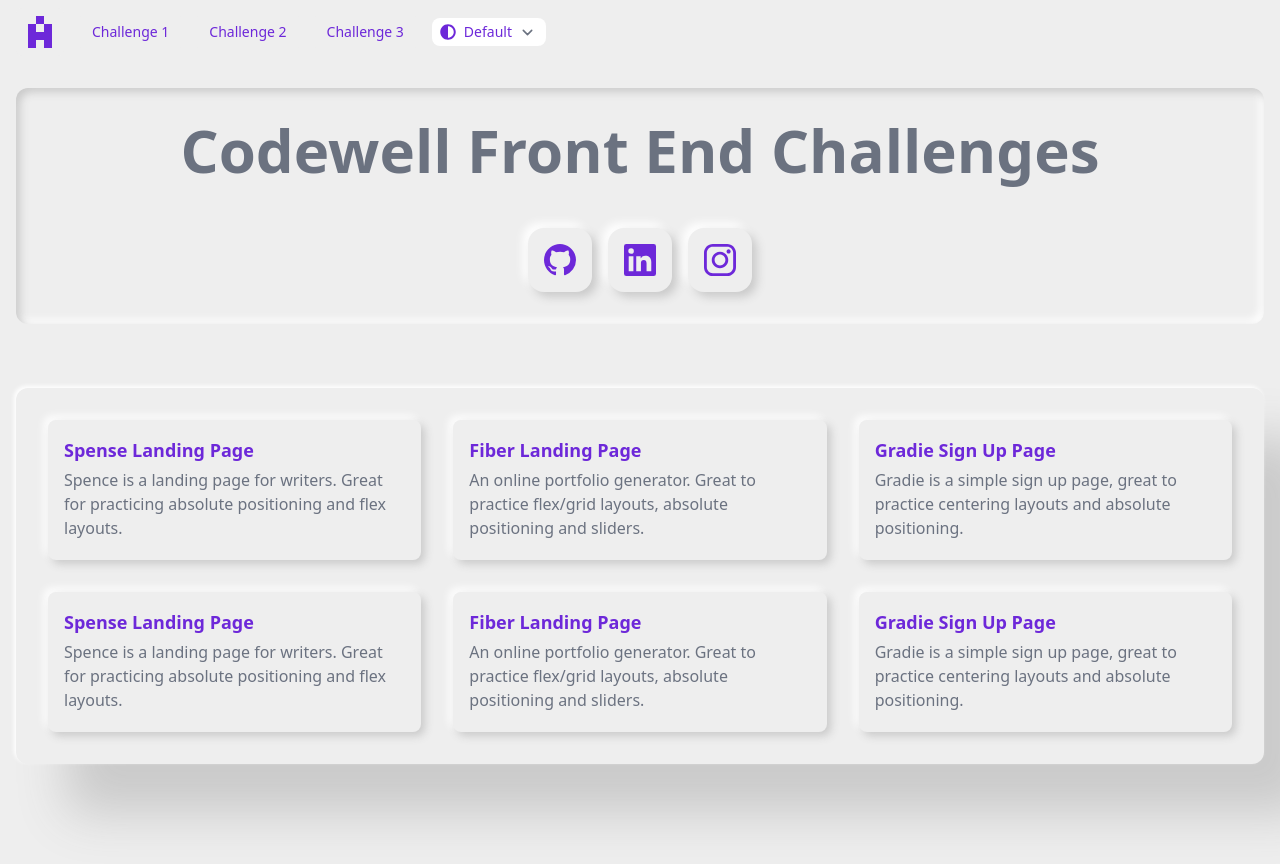
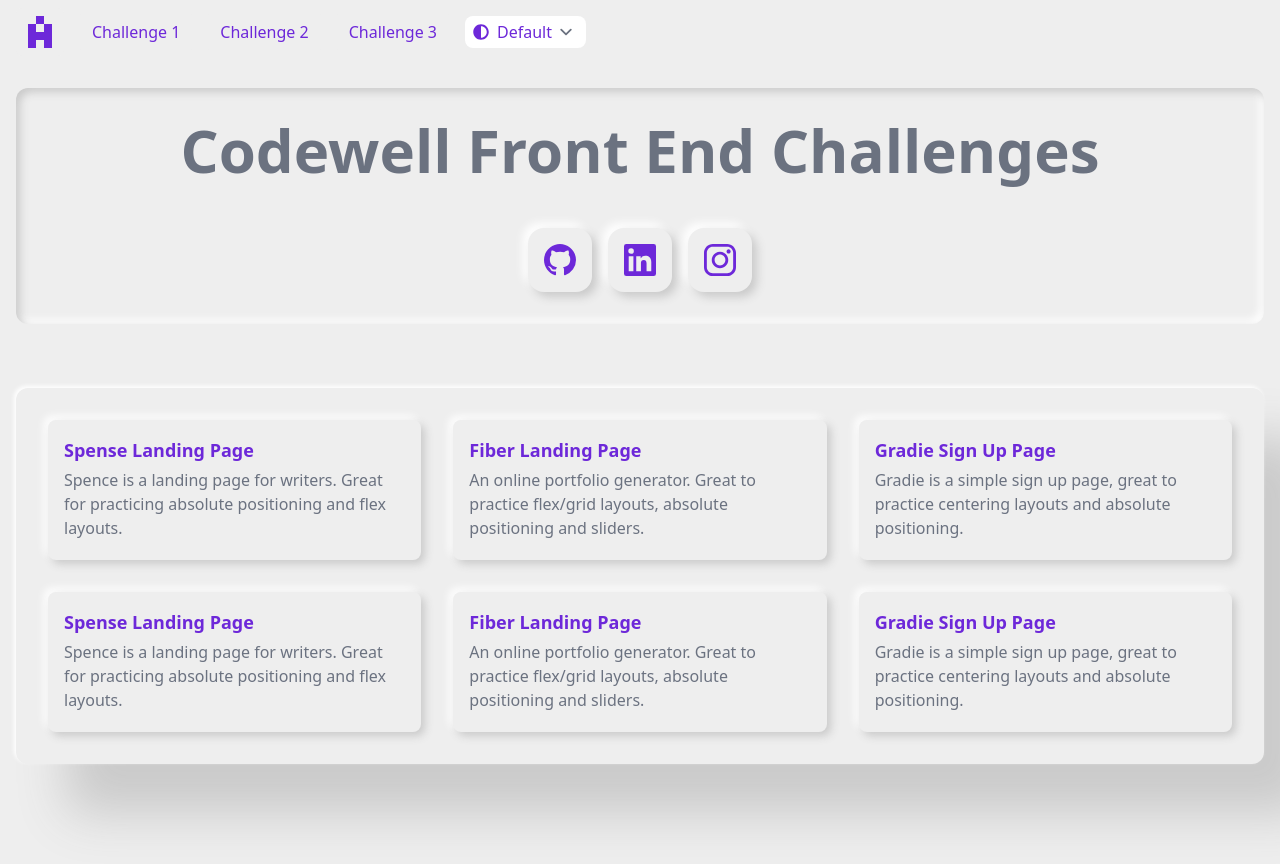
Before and after one commit to AndrewHeinke/codewell-frontend-challenges, a Vue app: page / in a window 1280 px wide. Built offline with nearby package versions, Linux system fonts and the light colour scheme; what @tailwindcss/typography would draw is missing.

Commit message:
refactor: fix font size

```diff
--- a/src/App.vue
+++ b/src/App.vue
@@ -24,7 +24,7 @@
                                 <a
                                     :href="href"
                                     @click="navigate"
-                                    class="px-3 py-2 rounded-md text-sm font-medium whitespace-nowrap"
+                                    class="px-3 py-2 rounded-md text-base font-medium whitespace-nowrap"
                                     :class="[
                                         isExactActive ? 'nav-link nav-link--active' : 'nav-link',
                                         i > 0 && 'ml-4',
--- a/src/assets/main.css
+++ b/src/assets/main.css
@@ -105,7 +105,7 @@ input::-moz-placeholder {
 }
 
 #theme-select {
-    @apply flex-1 relative text-sm cursor-pointer;
+    @apply flex-1 relative text-base cursor-pointer;
     border-radius: 0.5rem;
     border-top-left-radius: 0;
     border-bottom-left-radius: 0;
```
